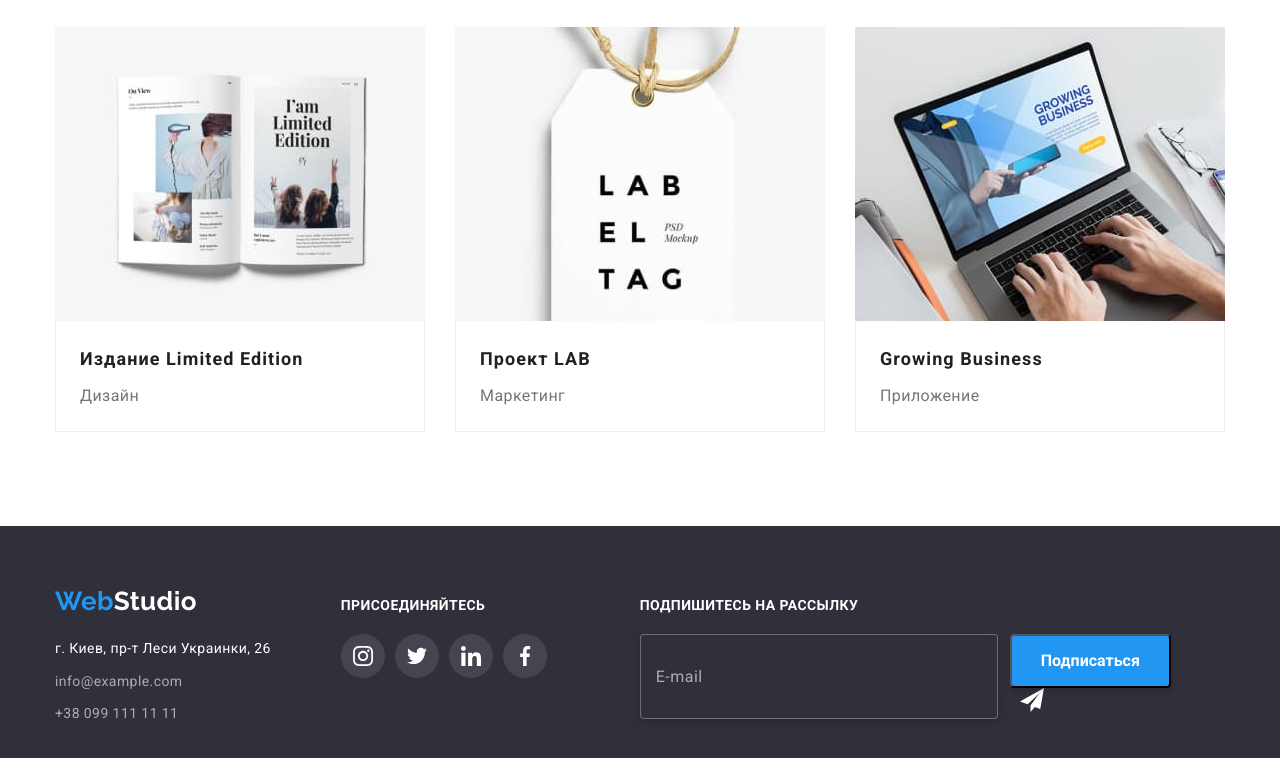
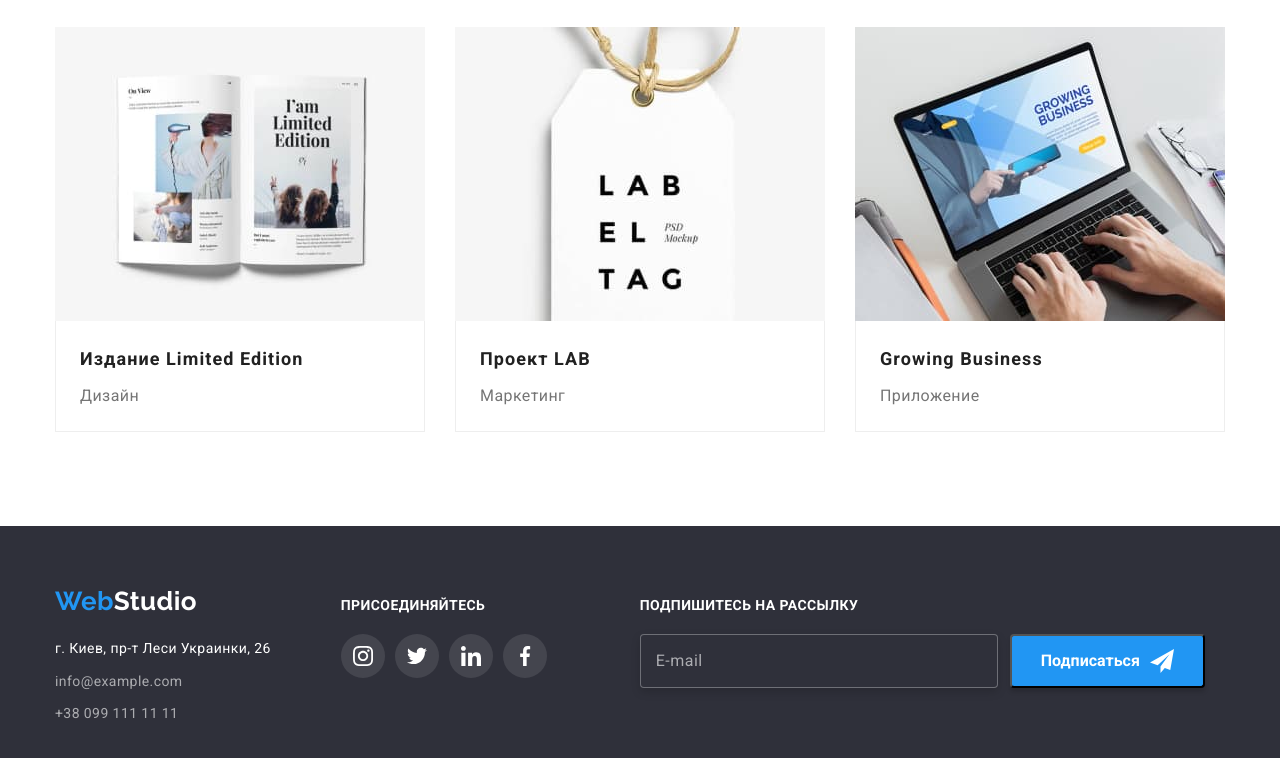
Before and after one commit to AnriiMais/goit-markup-hw-07, a plain HTML site: page portfolio.html in a window 1280 px wide. Shown: the part 1109-1867 px from the top of the page. Drawn offline with nearby package versions, Linux system fonts and the light colour scheme.

Commit message:
Update portfolio.html

```diff
--- a/portfolio.html
+++ b/portfolio.html
@@ -282,15 +282,15 @@
                     <label for="write-email">
                     </label>
                     <input type="email" name="mail-name" id="write-email" class="email-box" placeholder="E-mail">
-                    <div class="button-submit-box">
-                        <button type="submit" class="submit-btn">Подписаться</button>
+                    <!-- <div class="button-submit-box"> -->
+                    <button type="submit" class="submit-btn">Подписаться
                         <svg class="submit-icon-send">
                             <use href="./images/icons.svg#icon-send"></use>
                         </svg>
-                    </div>
+                    </button>
+                    <!-- </div> -->
                 </form>
             </div>
-
         </div>
     </footer>
 </body>
```
